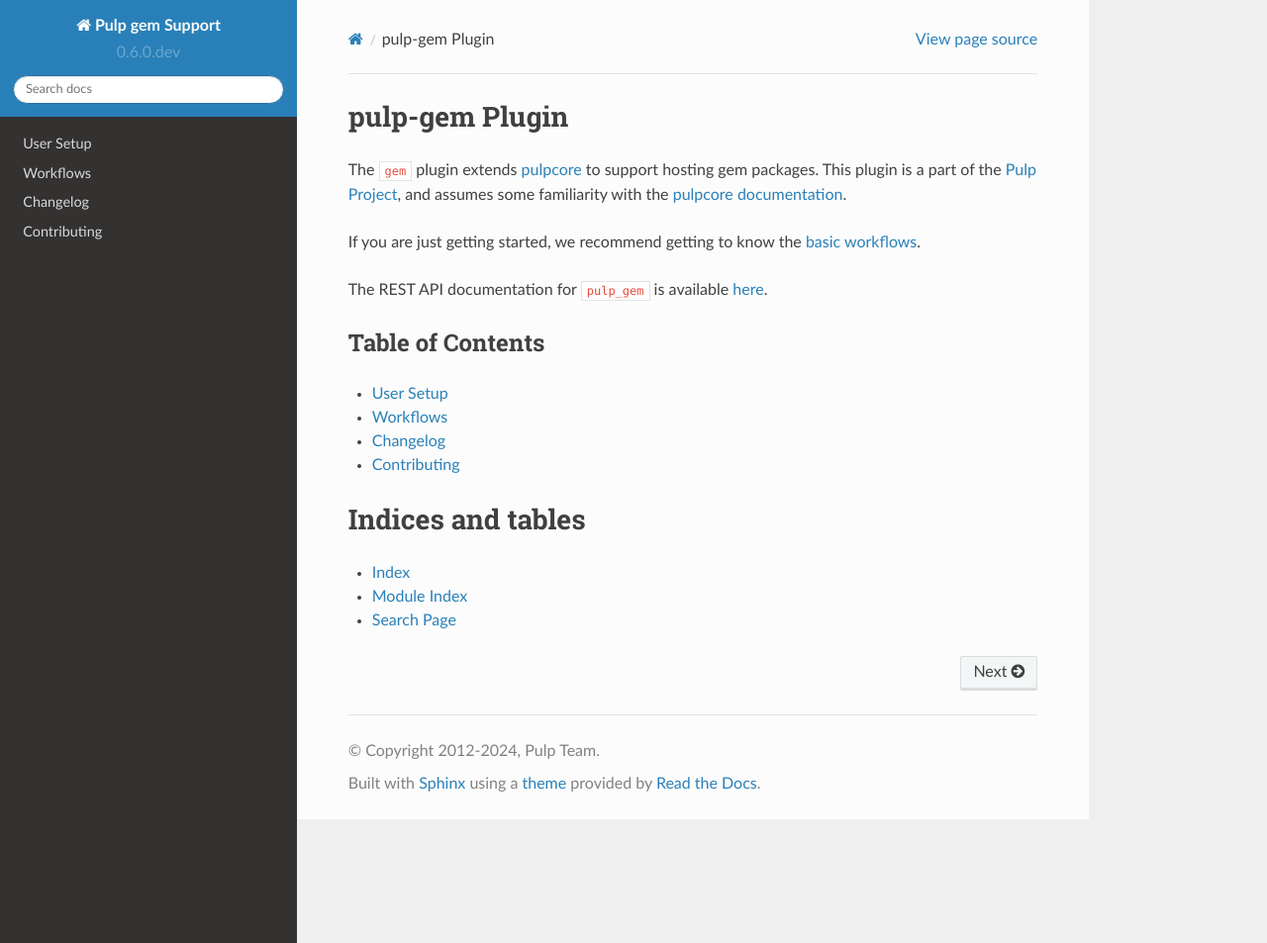
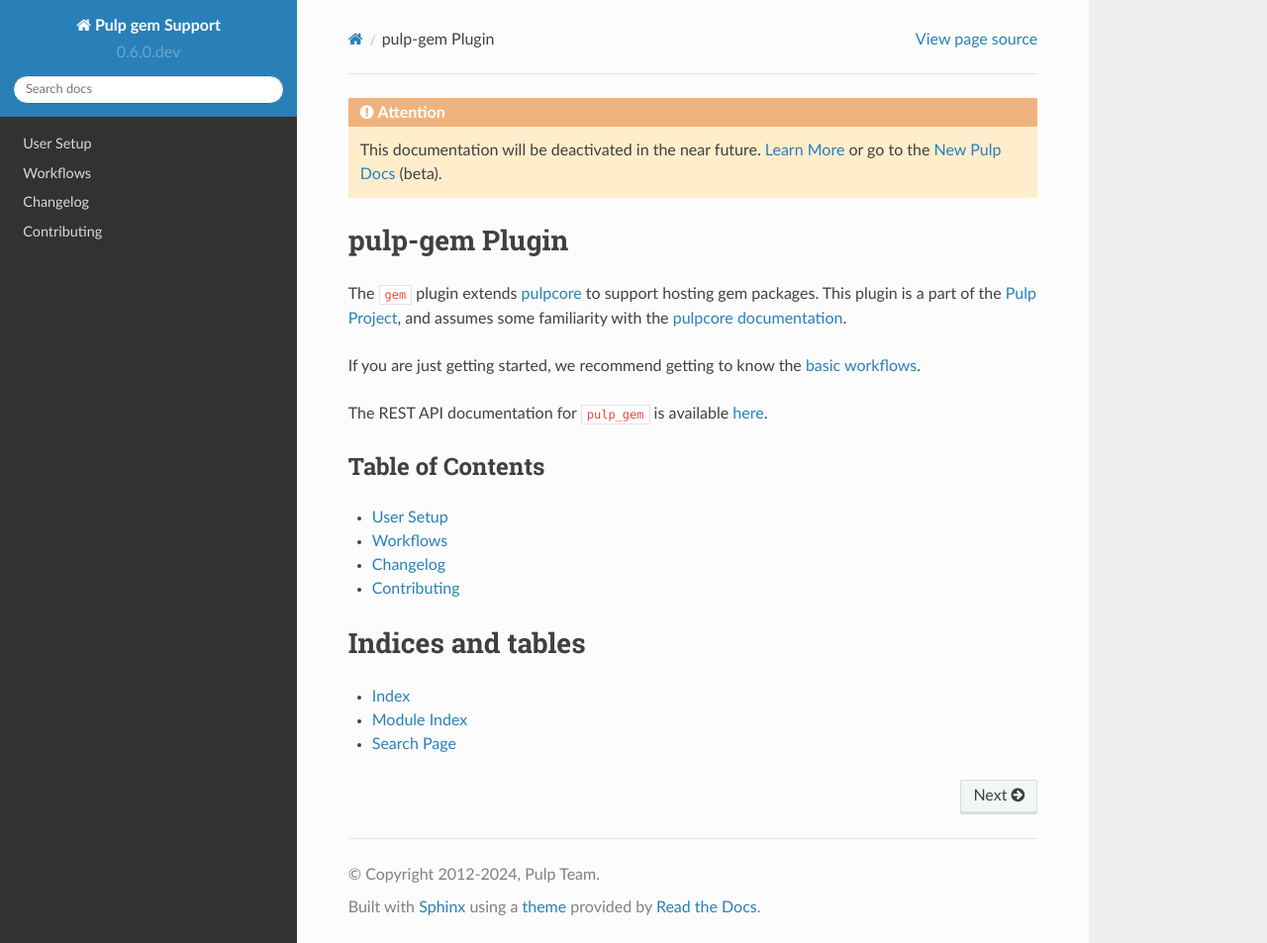
Before and after one commit to pulp/pulp_gem, a Sphinx documentation site: the page built from docs/index.rst, in a window 1280 px wide and 953 px high. Shown: the whole window at 99% size. Built offline with Sphinx 7.4.7 and the Read the Docs theme 2.0.0, drawn with Linux system fonts in a browser that asks for light colours.

```diff
--- a/docs/conf.py
+++ b/docs/conf.py
@@ -282,3 +282,8 @@
 def setup(sphinx):
     """Use MyPythonDomain in place of PythonDomain"""
     sphinx.add_domain(MyPythonDomain, override=True)
+
+rst_prolog = """.. attention::
+    This documentation will be deactivated in the near future. `Learn More <https://discourse.pulpproject.org/t/unified-documentation-part-2/1188>`_
+    or go to the `New Pulp Docs <https://staging-docs.pulpproject.org/>`_ (beta).
+"""
```
Also changed, not shown: 13 other files.
